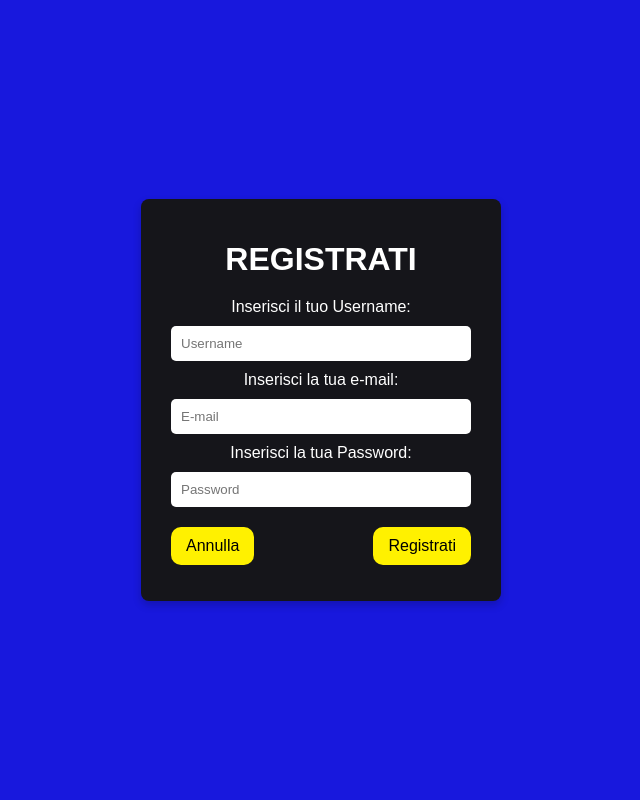
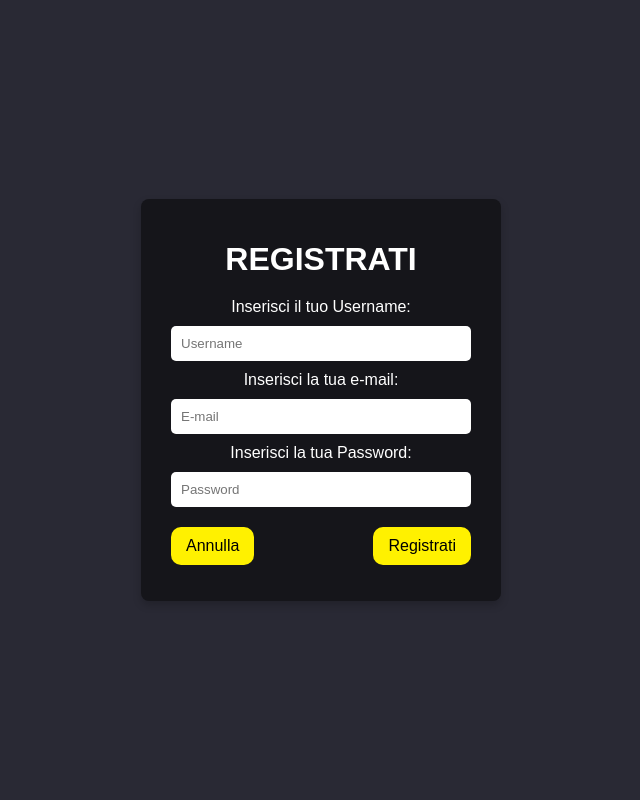
Before and after one commit to simonevisconti123/TSW-24-25-GR14, a PHP site: page /registration.php in a window 1280 px wide. Shown: the whole page, without its empty margins (319-959 px from the left). Run offline with PHP 8.4, Linux system fonts and the light colour scheme; some libraries are stand-ins or nearby versions.

Commit message:
piccoli fix generali

```diff
--- a/css/registration_style.css
+++ b/css/registration_style.css
@@ -2,7 +2,7 @@ body {
     margin: 0;
     padding: 0;
     font-family: Arial, sans-serif;
-    background-color: #1818dd; /* Colore di sfondo viola */
+    background-color: #292934; /* Colore di sfondo viola */
     display: flex;
     justify-content: center;
     align-items: center;
--- a/js/utilities.js
+++ b/js/utilities.js
@@ -32,7 +32,7 @@ function check_input_registration(modulo) {
     var regex_email = /^(?=.{1,255}$)[a-zA-Z0-9._%+-]+@[a-zA-Z0-9.-]+\.[a-zA-Z]{2,}$/;
     var regex_pswd = /^(?=.{8,255}$)(?=.*[A-Z])(?=.*\d)(?=.*[\W_]).{8,255}$/;
     if (!regex_username.test(modulo.inputUserName.value)) {
-        document.getElementById("label_output").innerHTML = "Il nome può contenere solo lettere e numeri e non può essere più lungo di 255 caratteri";
+        document.getElementById("label_output").innerHTML = "Il nome può contenere solo lettere e numeri, non può essere più lungo di 255 caratteri e deve essere privo di spazi";
         return false;
     }
 
--- a/leMieNote.php
+++ b/leMieNote.php
@@ -22,10 +22,6 @@
     <link rel="preconnect" href="https://fonts.googleapis.com">
     <link rel="preconnect" href="https://fonts.gstatic.com" crossorigin>
     <link href="https://fonts.googleapis.com/css2?family=Inter:ital,opsz,wght@0,14..32,100..900;1,14..32,100..900&family=Lexend+Mega:wght@553&display=swap" rel="stylesheet">
-
-    <style>
-
-    </style>
 
 
 </head>
```
